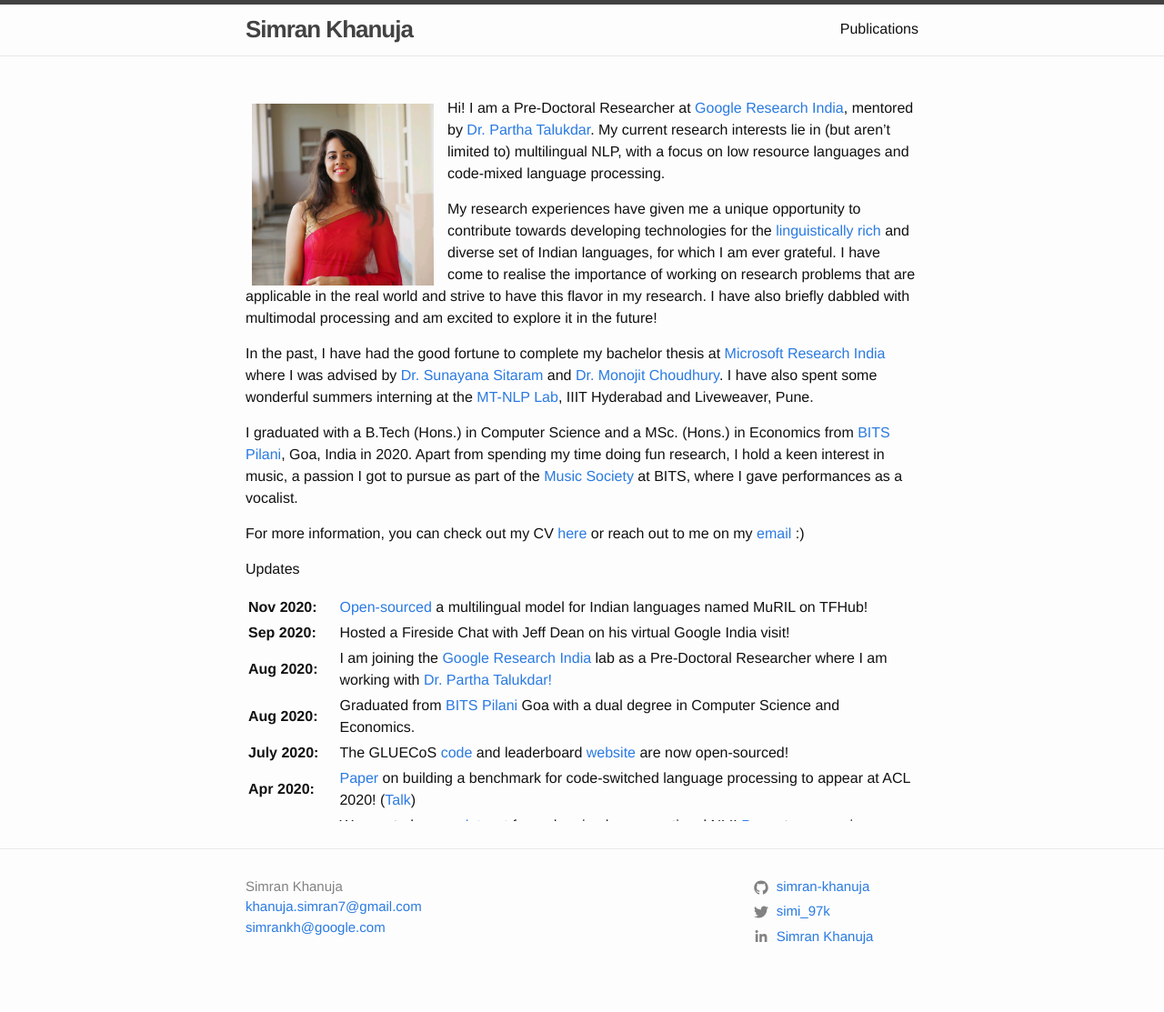
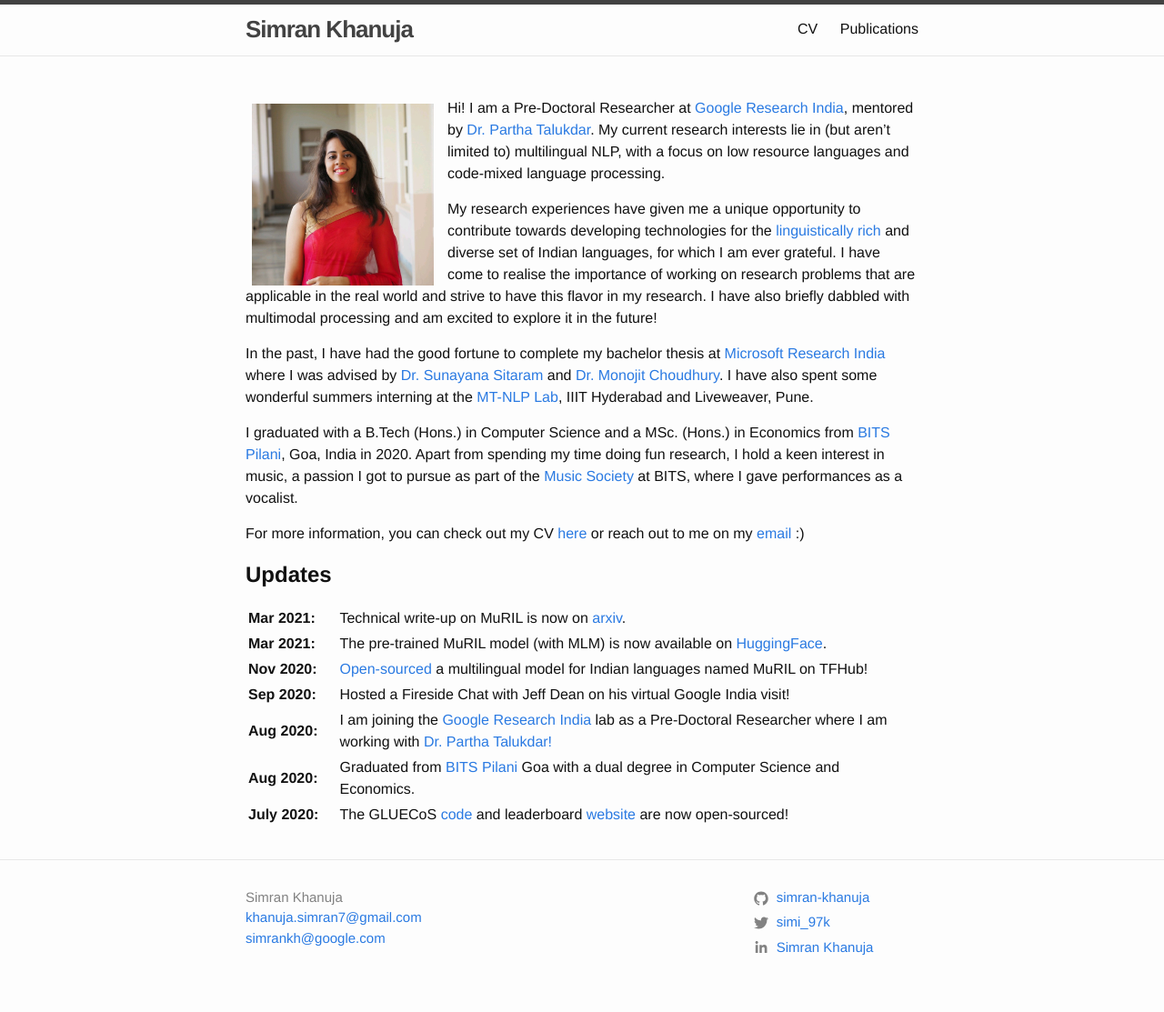
Before and after one commit to simran-khanuja/simran-khanuja.github-deprecated.io, a Jekyll site: the page built from index.md, in a window 1280 px wide. Shown: the whole page at 91% size. Built offline with Jekyll 4.4.1, drawn with Linux system fonts in a browser that asks for light colours.

Commit message:
updated with muril

```diff
--- a/index.md
+++ b/index.md
@@ -20,12 +20,14 @@
 
 For more information, you can check out my CV [here]({{ site.url }}/assets/cv.pdf) or reach out to me on my [email](mailto:khanuja.simran7@gmail.com) :)
 
-#### Updates
+## **Updates**
 
 <div style="height:250px;overflow:auto;">
 <table>
 <col width="100px">
 <col width="650px">
+<tr><td><b>Mar 2021:</b></td><td>Technical write-up on MuRIL is now on <a href="https://arxiv.org/pdf/2103.10730.pdf">arxiv</a>.</td></tr>
+<tr><td><b>Mar 2021:</b></td><td>The pre-trained MuRIL model (with MLM) is now available on <a href="https://huggingface.co/google/muril-base-cased">HuggingFace</a>.</td></tr>
 <tr><td><b>Nov 2020:</b></td><td><a href="https://tfhub.dev/google/MuRIL/1">Open-sourced</a> a multilingual model for Indian languages named MuRIL on TFHub!</td></tr>
 <tr><td><b>Sep 2020:</b></td><td>Hosted a Fireside Chat with Jeff Dean on his virtual Google India visit!</td></tr>
 <tr><td><b>Aug 2020:</b></td><td>I am joining the <a href="https://research.google/locations/india/">Google Research India</a> lab as a Pre-Doctoral Researcher where I am working with <a href="http://talukdar.net/">Dr. Partha Talukdar!</a></td></tr>
```
Also changed, not shown: _pages/cv.md (+7 -0 lines), 1 other file.
